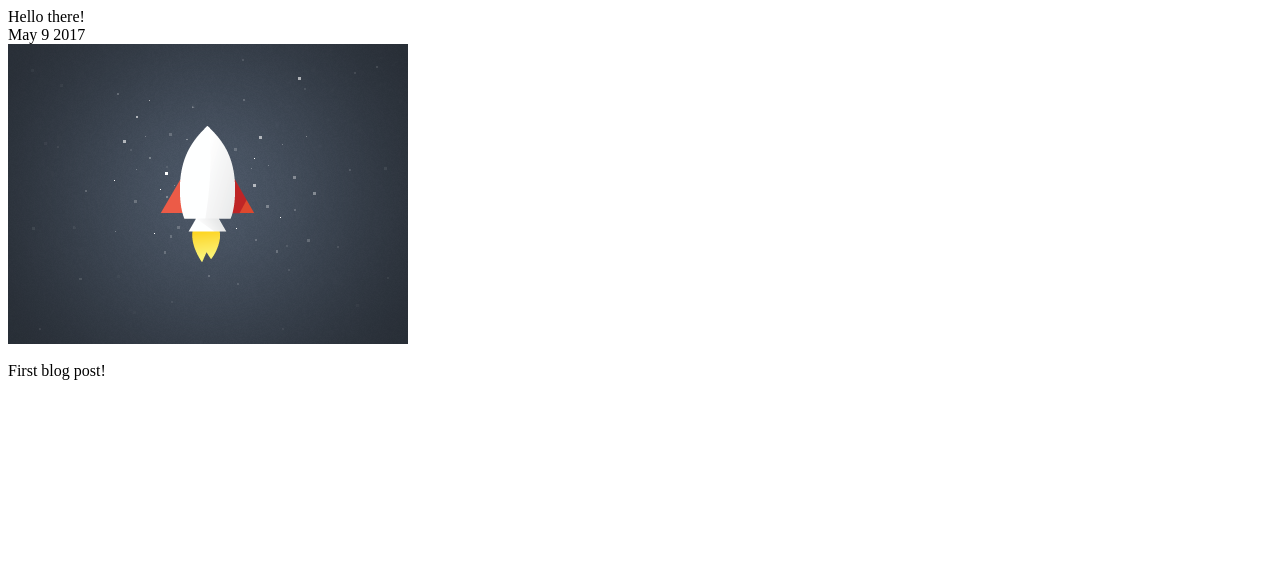
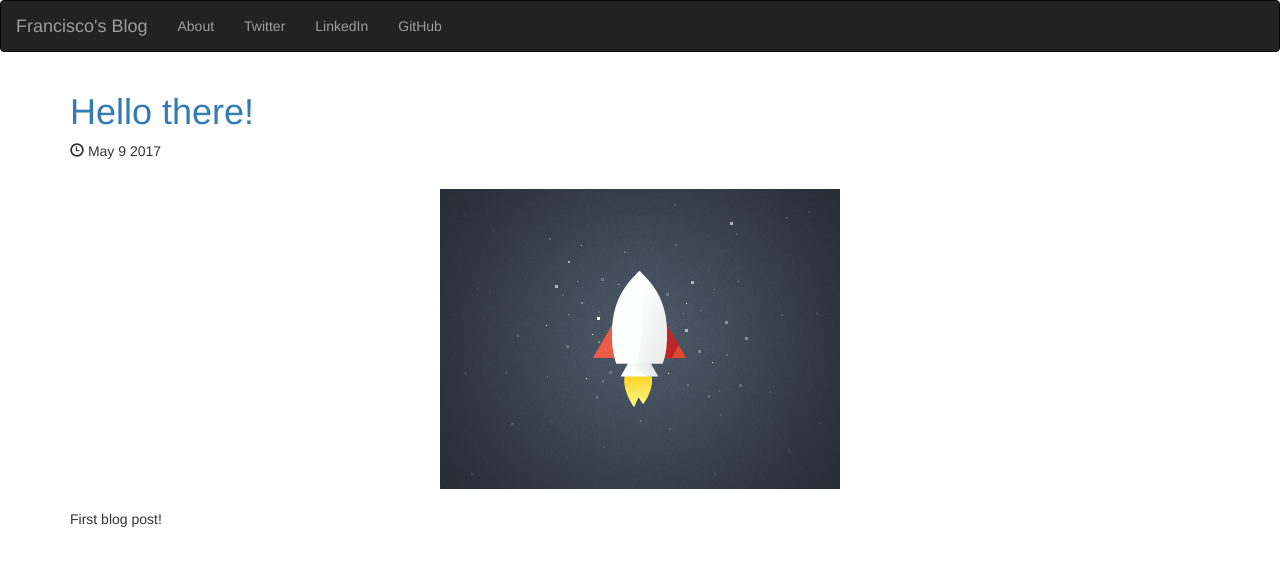
Before and after one commit to fcontreras18/blog, a Django app: page /posts/1/ in a window 1280 px wide. Shown: the top 566 px of the page. Run offline with Django 3.2, Linux system fonts and the light colour scheme; data comes from the database, SQL or seed files in the repository; some libraries are stand-ins or nearby versions.

Commit message:
Update post_detail.html

```diff
--- a/posts/templates/posts/post_detail.html
+++ b/posts/templates/posts/post_detail.html
@@ -1,8 +1,55 @@
-{{ post.title }}
-<br>
-{{ post.pub_date_pretty }}
-<br>
-<img src="{{ post.image.url }}" />
-<br>
-<br>
-{{ post.body }}
+<!DOCTYPE html>
+<html lang="en">
+  <head>
+    <meta charset="utf-8">
+    <meta http-equiv="X-UA-Compatible" content="IE=edge">
+    <meta name="viewport" content="width=device-width, initial-scale=1">
+    <!-- The above 3 meta tags *must* come first in the head; any other head content must come *after* these tags -->
+    <title>Francisco's Blog</title>
+
+    <!-- Bootstrap -->
+    <link rel="stylesheet" href="https://maxcdn.bootstrapcdn.com/bootstrap/3.3.7/css/bootstrap.min.css" integrity="sha384-BVYiiSIFeK1dGmJRAkycuHAHRg32OmUcww7on3RYdg4Va+PmSTsz/K68vbdEjh4u" crossorigin="anonymous">
+
+    <!-- HTML5 shim and Respond.js for IE8 support of HTML5 elements and media queries -->
+    <!-- WARNING: Respond.js doesn't work if you view the page via file:// -->
+    <!--[if lt IE 9]>
+      <script src="https://oss.maxcdn.com/html5shiv/3.7.3/html5shiv.min.js"></script>
+      <script src="https://oss.maxcdn.com/respond/1.4.2/respond.min.js"></script>
+    <![endif]-->
+  </head>
+  <body>
+    <nav class="navbar navbar-inverse">
+      <div class="container-fluid">
+        <div class="navbar-header">
+          <button type="button" class="navbar-toggle" data-toggle="collapse" data-target="#mynav">
+            <span class="icon-bar"></span>
+            <span class="icon-bar"></span>
+            <span class="icon-bar"></span>
+          </button>
+          <a class="navbar-brand" href="#">Francisco's Blog</a>
+        </div>
+        <div class="collapse navbar-collapse" id="mynav">
+          <ul class="nav navbar-nav">
+            <li><a>About</a></li>
+            <li><a href="https://twitter.com/fecheverria18" target="_blank">Twitter</a></li>
+            <li><a href="https://www.linkedin.com/in/francisco-echeverria-853ab62a/" target="_blank">LinkedIn</a></li>
+            <li><a href="https://github.com/fcontreras18" target="_blank">GitHub</a></li>
+          </ul>
+        </div>
+      </div>
+    </nav>
+    <div class="container">
+      <a href="{% url 'post_details'  post.id %}"><h1>{{ post.title }}</h1></a>
+      <h5><span class="glyphicon glyphicon-time" aria-hidden="true"></span> {{ post.pub_date_pretty }}</h5>
+      <br>
+      <img src="{{ post.image.url }}" class="img-responsive center-block" style="max-height: 300px;"/>
+      <br>
+      <p>{{ post.summary }}</p>
+    </div>
+
+    <!-- jQuery (necessary for Bootstrap's JavaScript plugins) -->
+    <script src="https://ajax.googleapis.com/ajax/libs/jquery/1.12.4/jquery.min.js"></script>
+    <!-- Include all compiled plugins (below), or include individual files as needed -->
+    <script src="https://maxcdn.bootstrapcdn.com/bootstrap/3.3.7/js/bootstrap.min.js" integrity="sha384-Tc5IQib027qvyjSMfHjOMaLkfuWVxZxUPnCJA7l2mCWNIpG9mGCD8wGNIcPD7Txa" crossorigin="anonymous"></script>
+  </body>
+</html>
```
